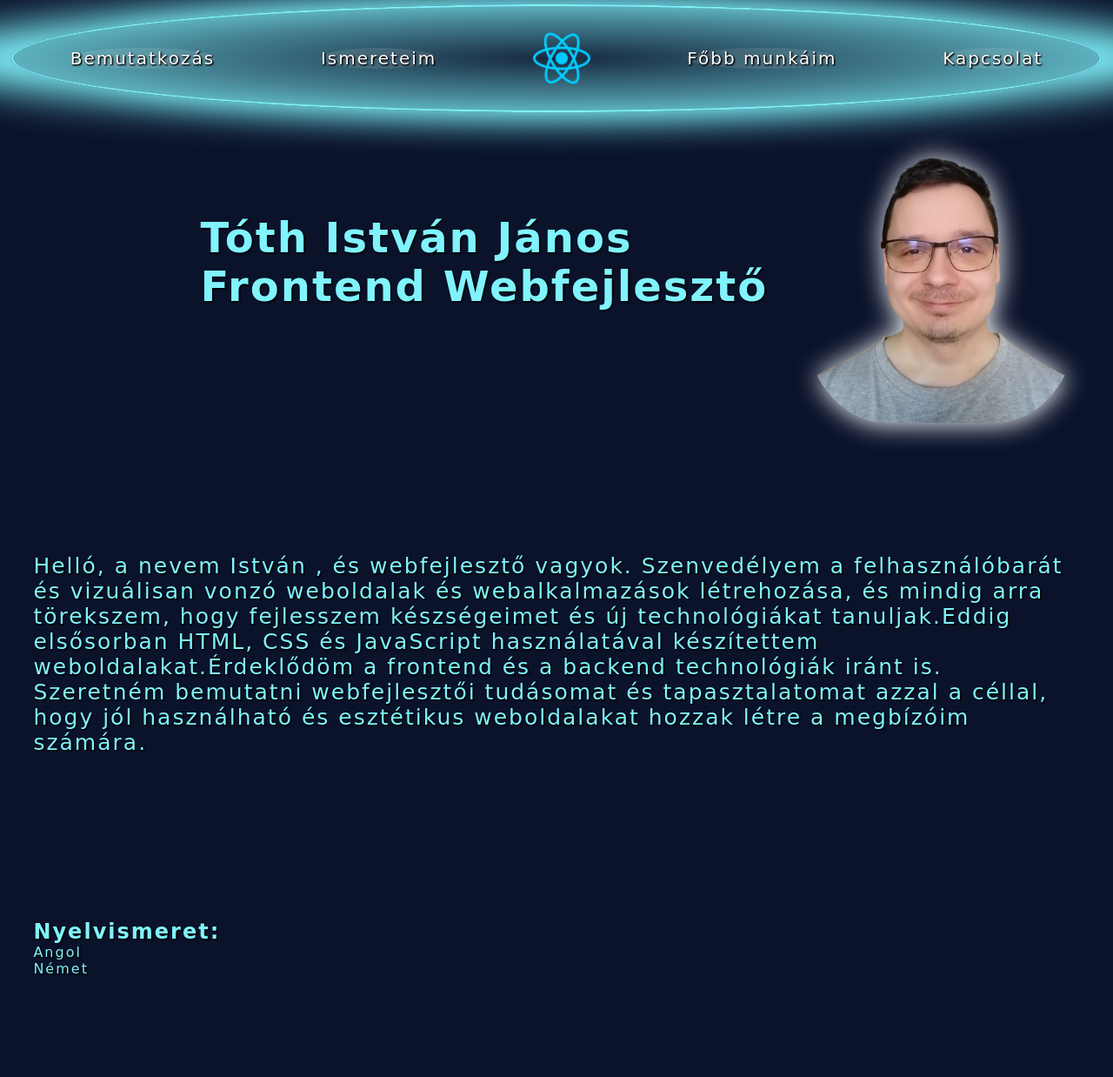
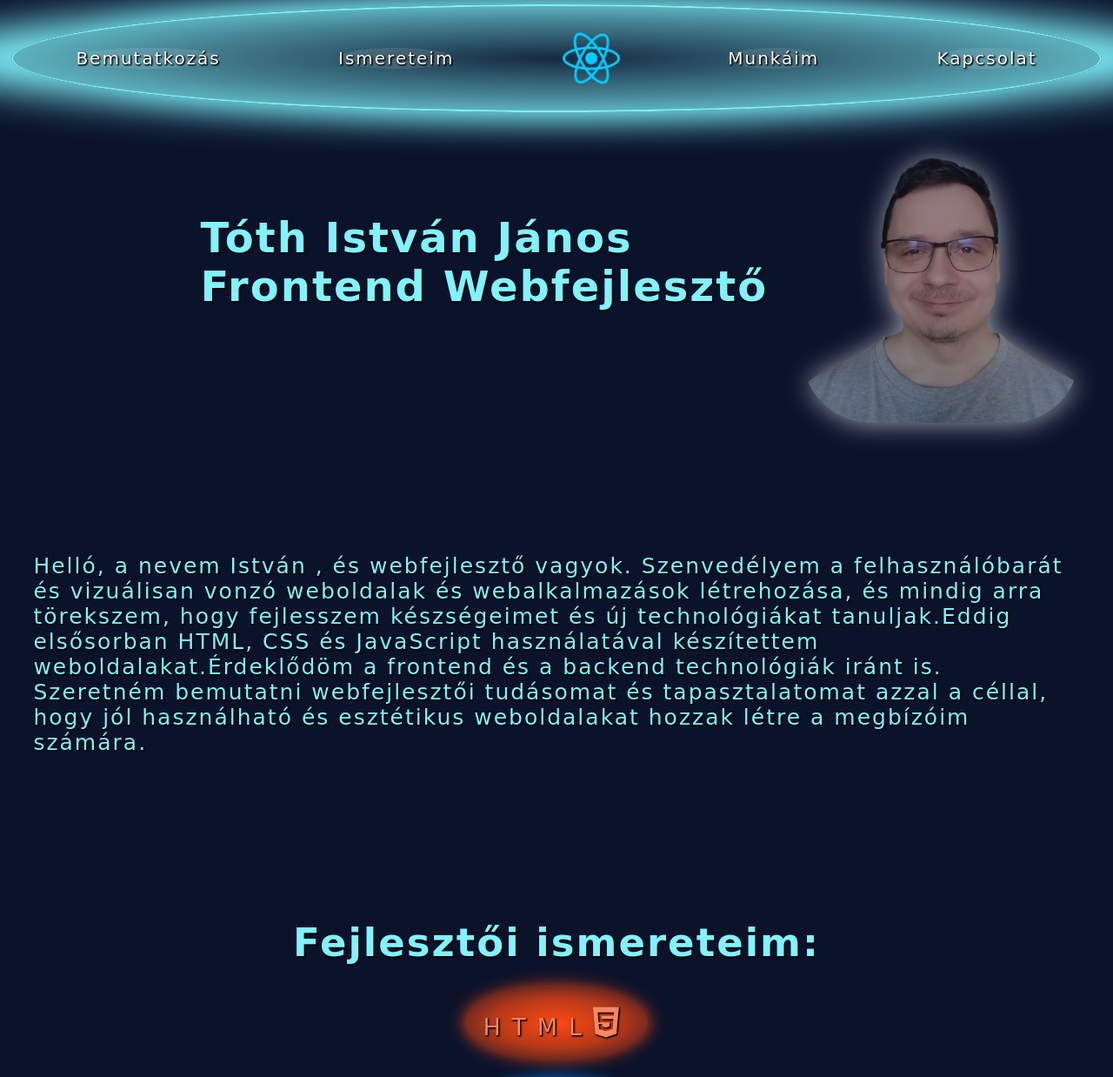
Before and after one commit to T-Istvan85/portfolio, a plain HTML site: page index.html in a window 1280 px wide. Shown: the top 1238 px of the page at 87% size. Drawn offline with Linux system fonts and the light colour scheme; a web font is replaced by a local one.

Commit message:
fotóm éls szöveg módosítás

```diff
--- a/index.html
+++ b/index.html
@@ -36,7 +36,7 @@
           <li>
             <img class="react-kep" src="./src/image/atom.png" alt="react" />
           </li>
-          <li><a href="#munkak">Főbb munkáim</a></li>
+          <li><a href="#munkak">Munkáim</a></li>
           <li><a href="#kapcsolat">Kapcsolat</a></li>
         </ul>
       </nav>
@@ -63,13 +63,7 @@
           esztétikus weboldalakat hozzak létre a megbízóim számára.
         </p>
       </article>
-      <article>
-        <h2 id="nyelv">Nyelvismeret:</h2>
-        <ul>
-          <li>Angol</li>
-          <li>Német</li>
-        </ul>
-      </article>
+
 
       <article id="ismeretek" class="ismeretek_cont">
         <h2>Fejlesztői ismereteim:</h2>
--- a/src/main.css
+++ b/src/main.css
@@ -113,8 +113,6 @@ section{
   align-items: center;
 }
 .fooldal-nev {
-
-
   font-size: 3em;
   margin-top: 115px;
   margin-left: 18vw;
@@ -122,12 +120,12 @@ section{
 .fooldal-kep {
   display: none;
   filter: drop-shadow(1px 1px 15px rgb(255, 255, 255));
-
+opacity: 60%;
   margin-top: 60px;
   margin-left: auto;
   margin-right: auto;
   width: 20em;
-  border-radius: 30%;
+  border-radius: 80px;
 }
 
 /*bemutatkozás -------------------------------------------------------------------------------------------------------------------------------------------------------*/
```
